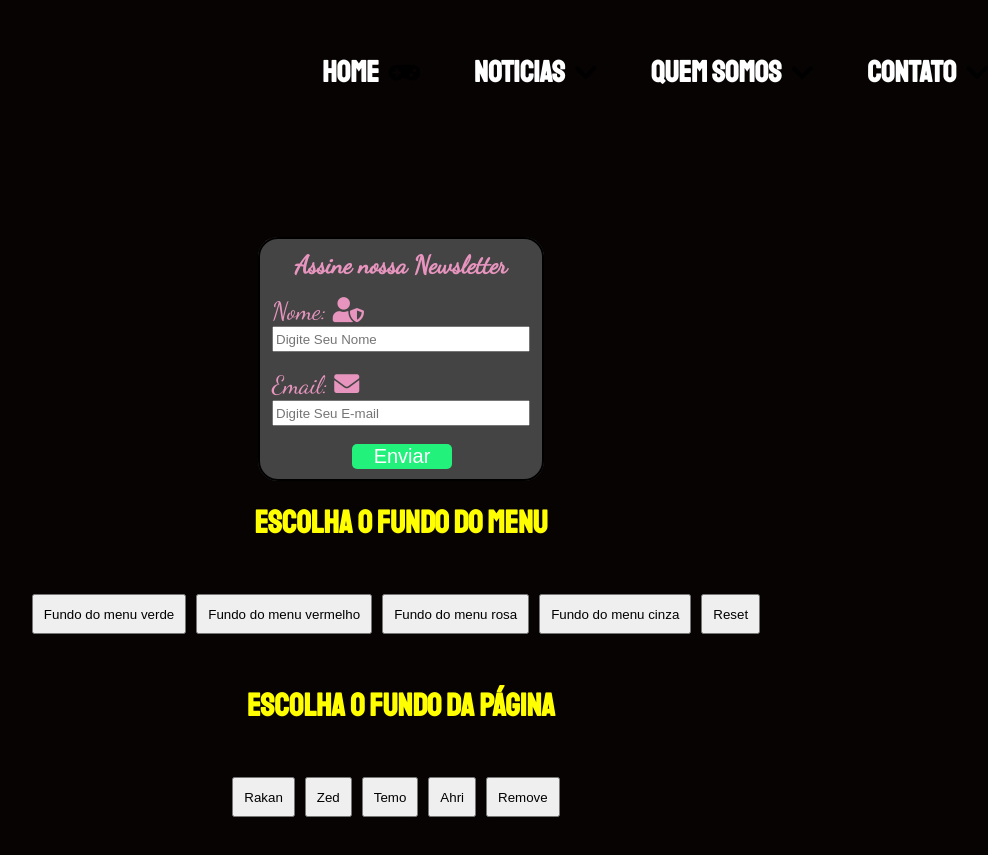
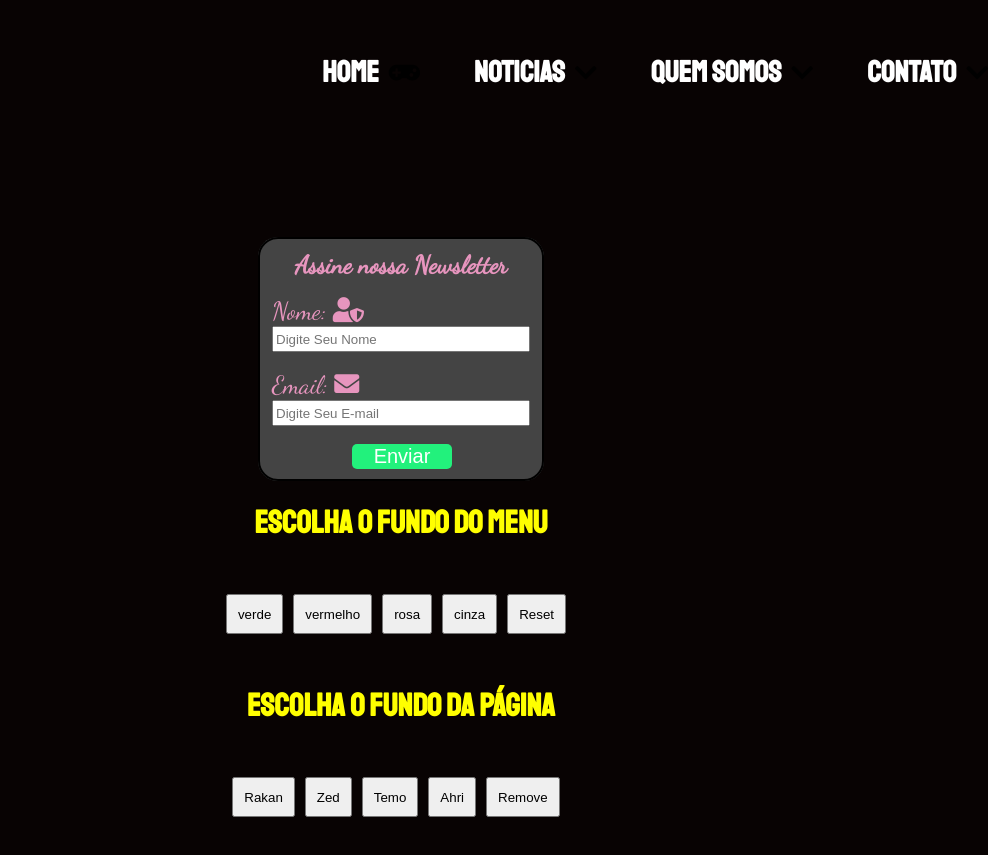
Before and after one commit to MicaN-css/Valida-o-simples-de-campos, a plain HTML site: page index.html in a window 1280 px wide. Shown: the whole page, without its empty margins (239-1227 px from the left). Drawn offline with Linux system fonts and the light colour scheme.

Commit message:
alterado botao

```diff
--- a/css/style.css
+++ b/css/style.css
@@ -153,7 +153,6 @@ i{
 .bloco{
     width: 100%;
     height: 100px;
-
     margin-top: 20px;
     display: flex;
     justify-content: center;
--- a/index.html
+++ b/index.html
@@ -52,10 +52,10 @@
     <h1 class="title">Escolha O Fundo do Menu</h1>
     <div class="bloco">
         <div class="botao">
-            <button id="verde" onclick="verde()">Fundo do menu verde</button>
-            <button id="vermelho" onclick="vermelho()">Fundo do menu vermelho</button>
-            <button id="rosa" onclick="rosa()">Fundo do menu rosa</button>
-            <button id="cinza" onclick="cinza()">Fundo do menu cinza</button>
+            <button id="verde" onclick="verde()">verde</button>
+            <button id="vermelho" onclick="vermelho()">vermelho</button>
+            <button id="rosa" onclick="rosa()">rosa</button>
+            <button id="cinza" onclick="cinza()">cinza</button>
             <button id="reset" onclick="reset()">Reset</button>
         </div>
     </div>
```
